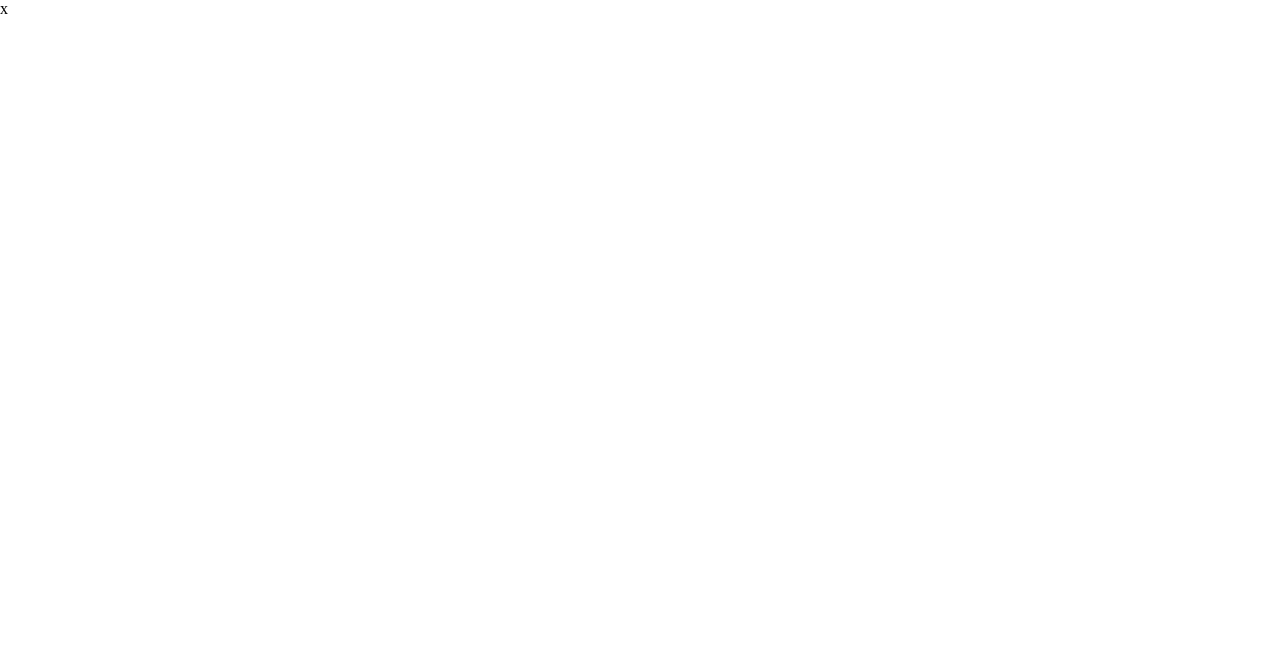
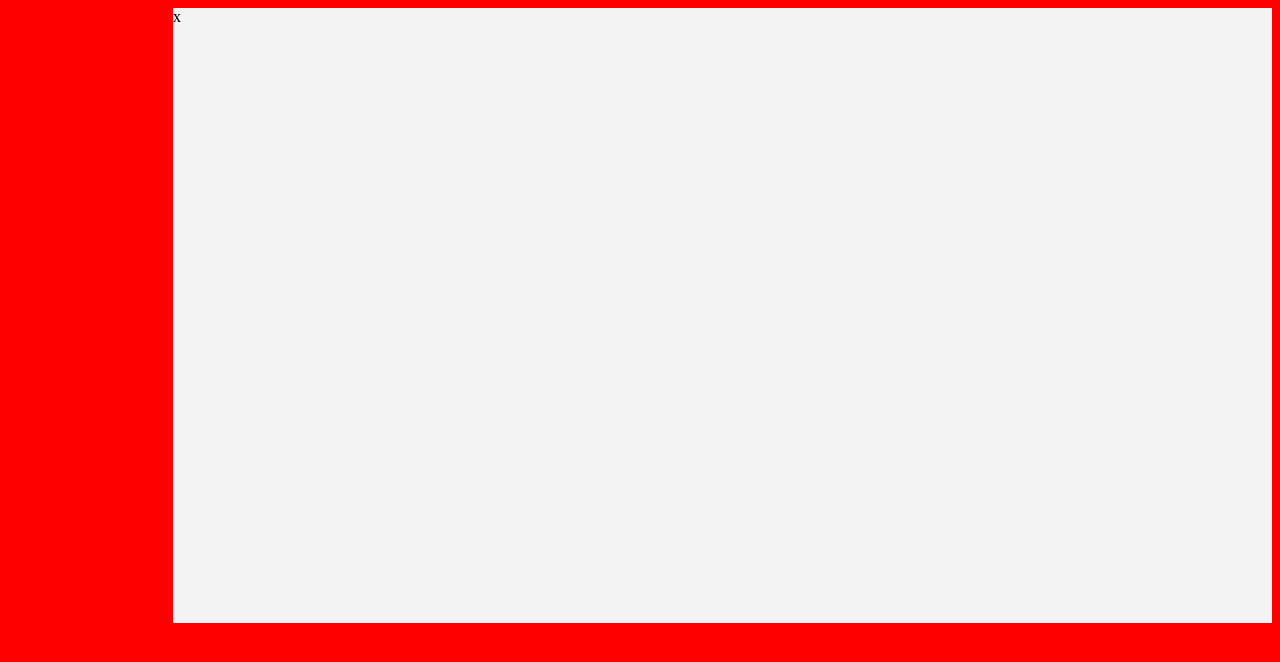
Before and after one commit to Neogiciaa/Pixel-Perfect, a plain HTML site: page index.html in a window 1280 px wide. Drawn offline with Linux system fonts and the light colour scheme.

Commit message:
Added main div position

```diff
--- a/style.css
+++ b/style.css
@@ -1,5 +1,18 @@
 * {
-    margin: 0;
-    padding: 0;
     box-sizing: border-box;
+    justify-content: center;
 }
+
+body {
+    background-color: red;
+    max-height: 1440px;
+
+}
+
+.mainDiv {
+    background-color: #F3F3F3;
+    margin-left: 165px;
+    max-width: 1110px;
+    height: 615px;
+
+}
```
